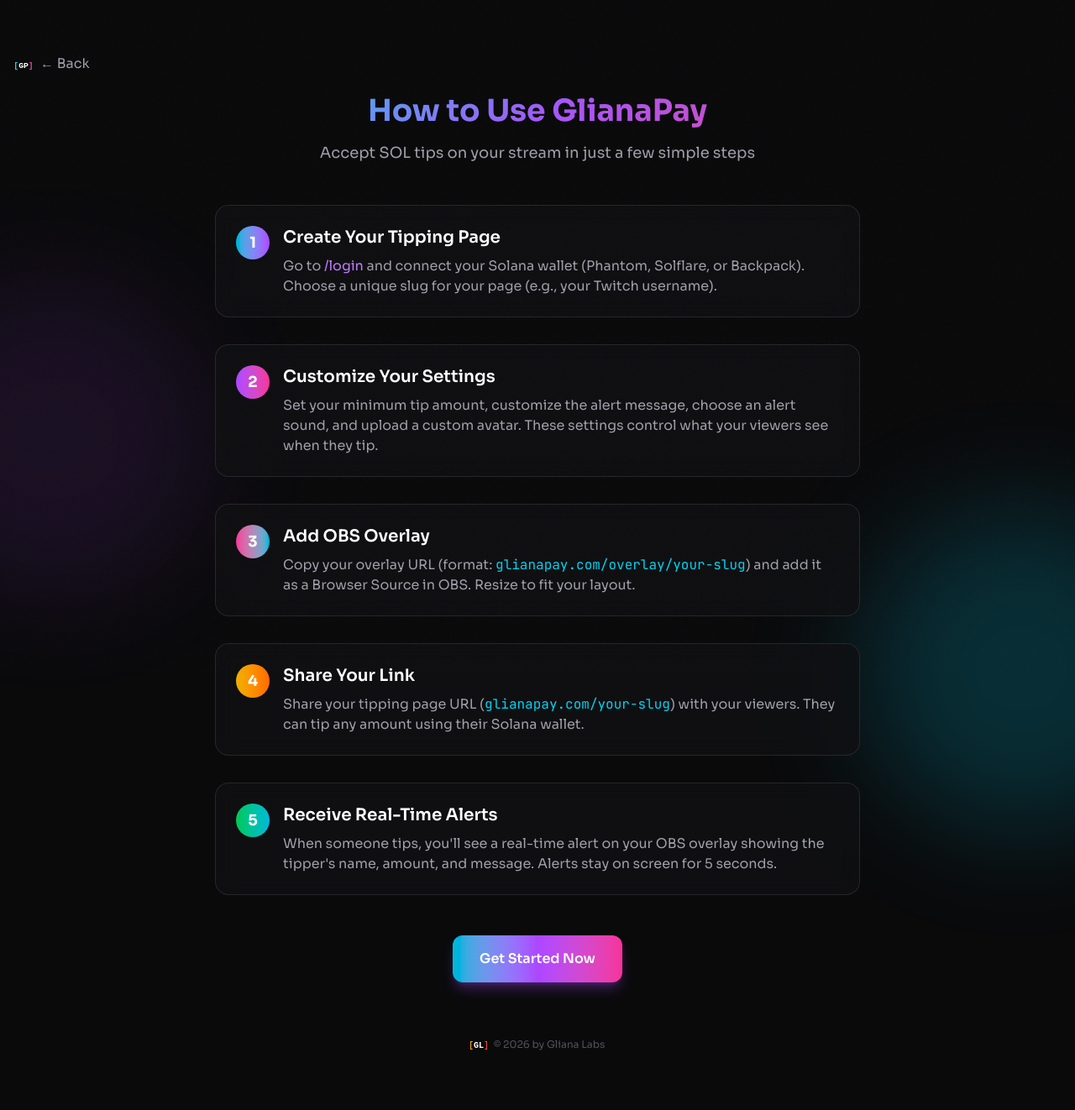
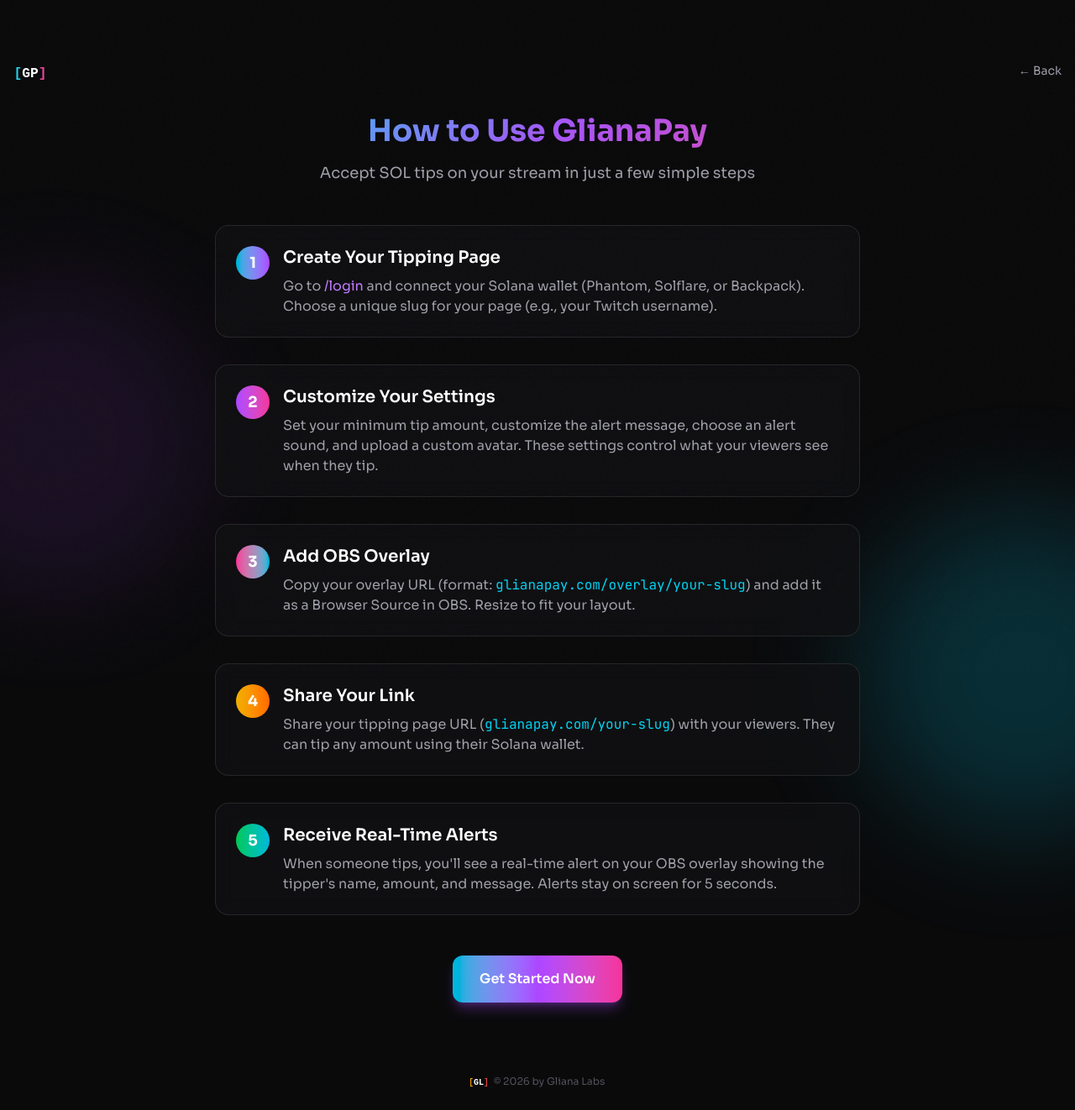
Before and after one commit to Gliana-Labs/gliana-pay-web, a SvelteKit app: page /how in a window 1280 px wide. Shown: the whole page at 84% size. Built offline with nearby package versions, Linux system fonts and the light colour scheme.

Commit message:
fix: match header/footer styling to login and homepage
- Header: flex with justify-between, logo on left, back on right
- Footer: absolute bottom-6, centered like homepage
- Add pb-32 to content for footer spacing

```diff
--- a/src/routes/docs/+page.svelte
+++ b/src/routes/docs/+page.svelte
@@ -19,14 +19,14 @@
 
   <FloatingIcons />
 
-  <div class="relative z-10 min-h-screen px-4 py-16">
-    <!-- Back to Home -->
-    <a href="/" class="inline-flex items-center gap-2 text-zinc-400 hover:text-white transition-colors mb-6">
-      <img src="/logo.svg" alt="GlianaPay" class="w-6 h-6 bg-transparent rounded-lg" />
-      ← Back
-    </a>
-
+  <div class="relative z-10 min-h-screen px-4 py-16 pb-32">
     <!-- Header -->
+    <div class="flex items-center justify-between mb-8">
+      <a href="/" class="flex items-center gap-2">
+        <img src="/logo.svg" alt="GlianaPay" class="w-10 h-10 bg-transparent rounded-xl" />
+      </a>
+      <a href="/" class="text-zinc-400 hover:text-white text-sm">← Back</a>
+    </div>
     <div class="text-center mb-12">
       <h1 class="text-3xl md:text-4xl font-bold mb-4">
         <span class="text-gradient bg-clip-text text-transparent bg-[length:200%_200%] animate-gradient">
@@ -79,8 +79,8 @@
     </div>
 
     <!-- Footer -->
-    <div class="mt-16 text-center">
-      <a href="https://glianalabs.com" target="_blank" class="flex items-center justify-center gap-2 hover:opacity-80 transition-opacity">
+    <div class="absolute bottom-6 left-0 right-0 flex justify-center">
+      <a href="https://glianalabs.com" target="_blank" class="flex items-center gap-2 hover:opacity-80 transition-opacity">
         <img src="/gl-logo.svg" alt="gliana" class="h-5 w-auto" />
         <span class="text-zinc-600 text-xs">
           &copy; {currentYear} by Gliana Labs
--- a/src/routes/faq/+page.svelte
+++ b/src/routes/faq/+page.svelte
@@ -72,13 +72,16 @@
   <!-- Floating icons -->
   <FloatingIcons />
 
-  <div class="relative z-10 max-w-3xl mx-auto px-4 py-16">
+  <div class="relative z-10 max-w-3xl mx-auto px-4 py-16 pb-32">
     <!-- Header -->
+    <div class="flex items-center justify-between mb-8">
+      <a href="/" class="flex items-center gap-2">
+        <img src="/logo.svg" alt="GlianaPay" class="w-10 h-10 bg-transparent rounded-xl" />
+      </a>
+      <a href="/" class="text-zinc-400 hover:text-white text-sm">← Back</a>
+    </div>
+
     <div class="text-center mb-12">
-      <a href="/" class="inline-flex items-center gap-2 text-zinc-400 hover:text-white transition-colors mb-6">
-        <img src="/logo.svg" alt="GlianaPay" class="w-6 h-6 bg-transparent rounded-lg" />
-        ← Back
-      </a>
       <h1 class="text-3xl md:text-4xl font-bold mb-4 bg-gradient-to-r from-purple-400 via-pink-400 to-cyan-400 bg-clip-text text-transparent">
         Frequently Asked Questions
       </h1>
@@ -133,8 +136,8 @@
     </div>
 
     <!-- Footer -->
-    <div class="mt-16 text-center">
-      <a href="https://glianalabs.com" target="_blank" class="flex items-center justify-center gap-2 hover:opacity-80 transition-opacity">
+    <div class="absolute bottom-6 left-0 right-0 flex justify-center">
+      <a href="https://glianalabs.com" target="_blank" class="flex items-center gap-2 hover:opacity-80 transition-opacity">
         <img src="/gl-logo.svg" alt="gliana" class="h-5 w-auto" />
         <span class="text-zinc-600 text-xs">
           &copy; {new Date().getFullYear()} by Gliana Labs
--- a/src/routes/how/+page.svelte
+++ b/src/routes/how/+page.svelte
@@ -19,12 +19,14 @@
 
   <FloatingIcons />
 
-  <div class="relative z-10 min-h-screen px-4 py-16">
-    <!-- Back to Home -->
-    <a href="/" class="inline-flex items-center gap-2 text-zinc-400 hover:text-white transition-colors mb-6">
-      <img src="/logo.svg" alt="GlianaPay" class="w-6 h-6 bg-transparent rounded-lg" />
-      ← Back
-    </a>
+  <div class="relative z-10 min-h-screen px-4 py-16 pb-32">
+    <!-- Header -->
+    <div class="flex items-center justify-between mb-8">
+      <a href="/" class="flex items-center gap-2">
+        <img src="/logo.svg" alt="GlianaPay" class="w-10 h-10 bg-transparent rounded-xl" />
+      </a>
+      <a href="/" class="text-zinc-400 hover:text-white text-sm">← Back</a>
+    </div>
 
     <!-- Header -->
     <div class="text-center mb-12">
@@ -127,8 +129,8 @@
     </div>
 
     <!-- Footer -->
-    <div class="mt-16 text-center">
-      <a href="https://glianalabs.com" target="_blank" class="flex items-center justify-center gap-2 hover:opacity-80 transition-opacity">
+    <div class="absolute bottom-6 left-0 right-0 flex justify-center">
+      <a href="https://glianalabs.com" target="_blank" class="flex items-center gap-2 hover:opacity-80 transition-opacity">
         <img src="/gl-logo.svg" alt="gliana" class="h-5 w-auto" />
         <span class="text-zinc-600 text-xs">
           &copy; {currentYear} by Gliana Labs
```
